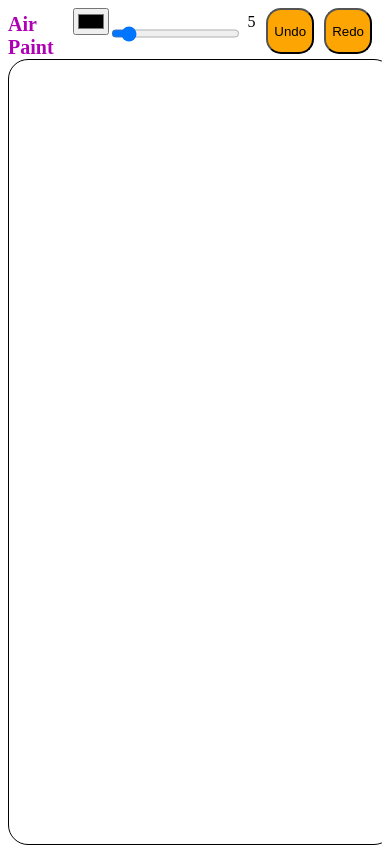
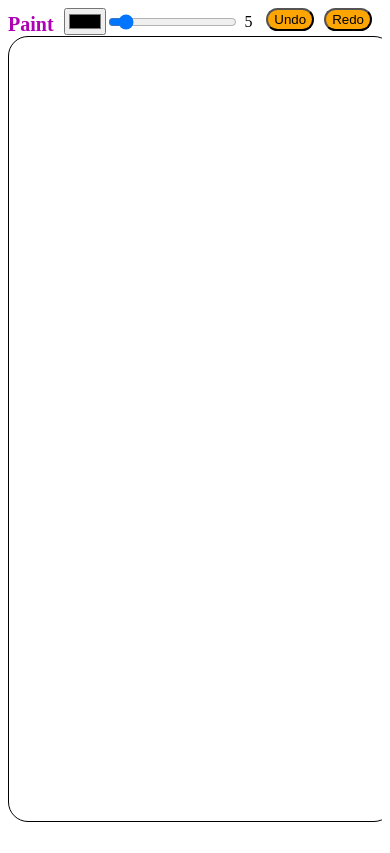
Before and after one commit to SY3141/paint, an Angular app: page / in a window 390 px wide. Built offline with nearby package versions, Linux system fonts and the light colour scheme.

Commit message:
disabled zoom on mobile

```diff
--- a/src/app/canvas/canvas.component.html
+++ b/src/app/canvas/canvas.component.html
@@ -1,5 +1,7 @@
+<meta name="viewport"
+      content="width=device-width, initial-scale=1.0, maximum-scale=1.0, user-scalable=0"/>
 <div>
-    <h2 class = "title">Air Paint</h2>
+    <h2 class = "title">Paint</h2>
     <input type="color" (input)="changeColor($event)" />
 
     <input type="range" min="1" max="50" value = "5" (input)="changeBrushSize($event)" />
```
Also changed, not shown: 1 other file (tests, documents, lock files or other folders).
